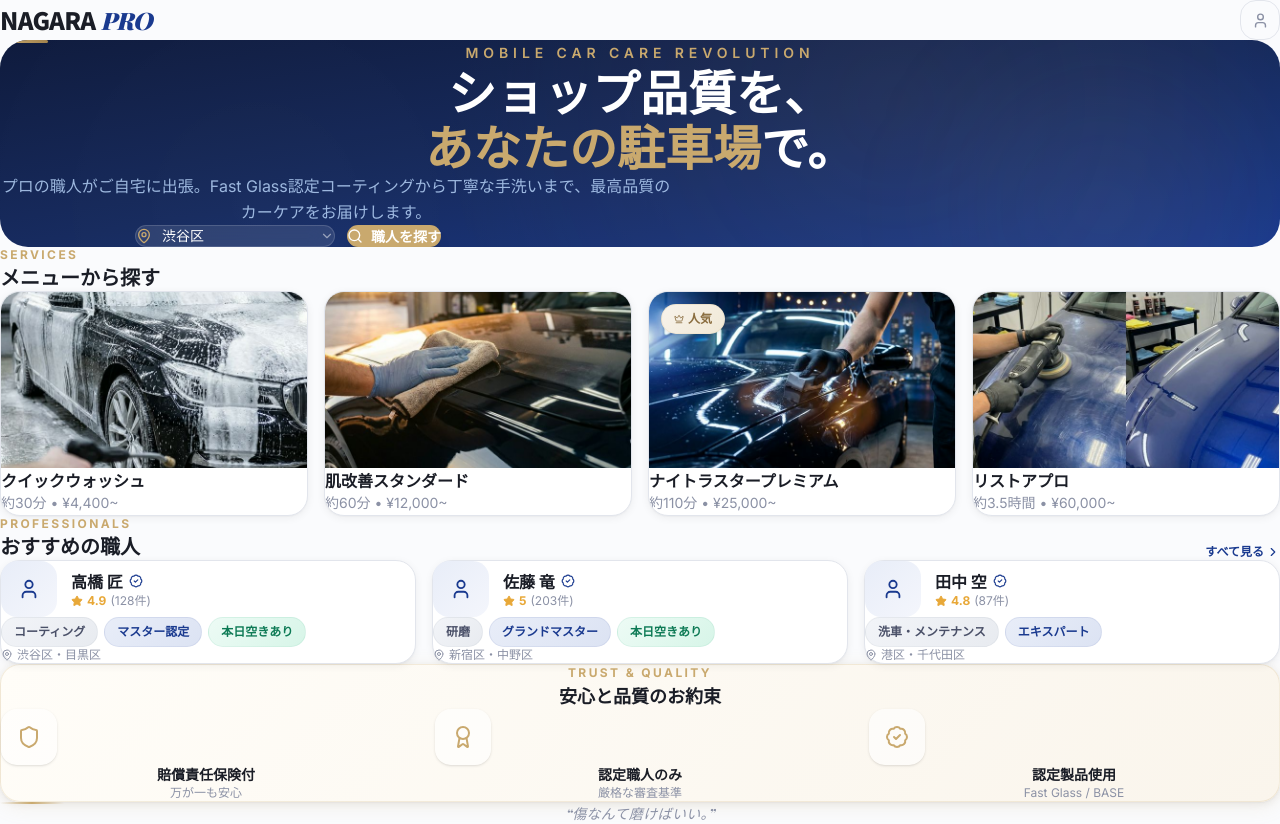
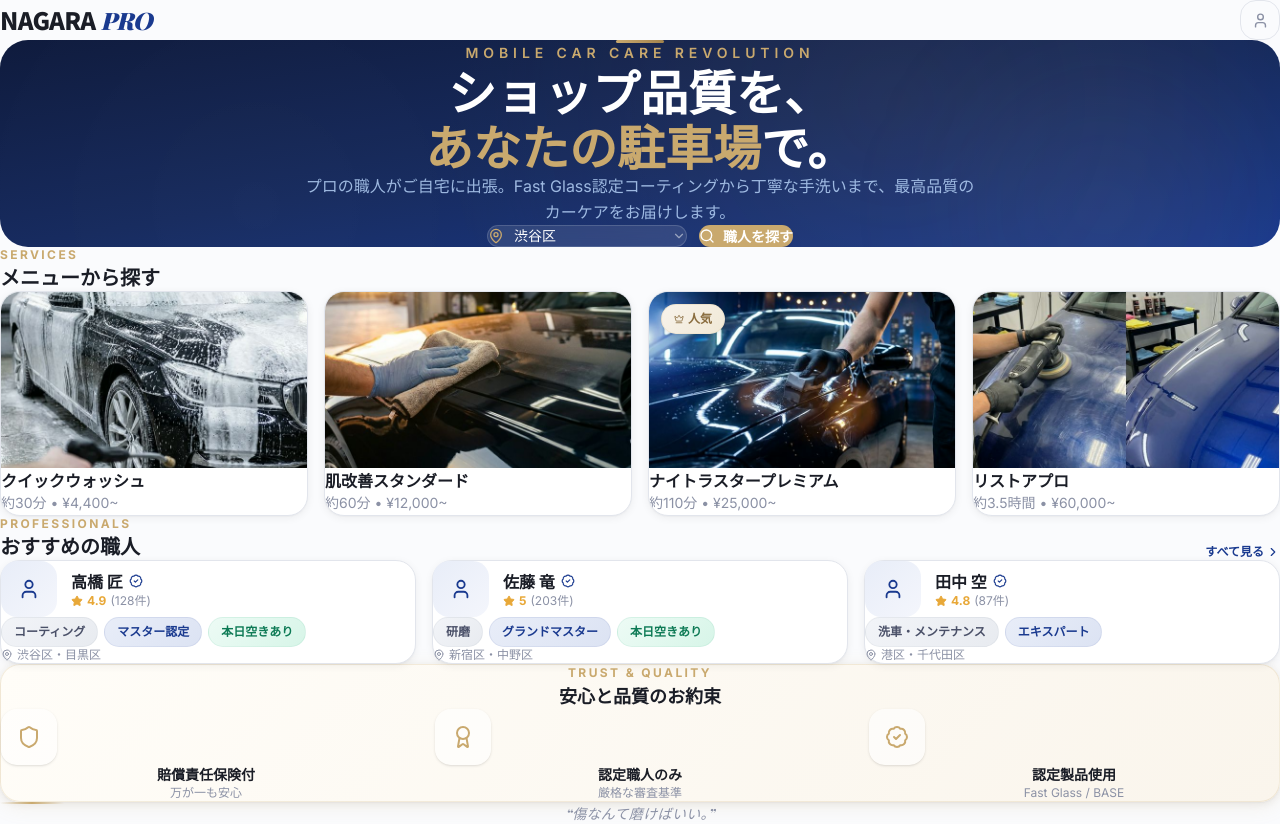
Before and after one commit to ryuji26/nagara-connect, a Next.js app: page / in a window 1280 px wide. Built offline with nearby package versions, Linux system fonts and the light colour scheme.

Commit message:
fix: ヒーローコンテンツをflex中央寄せでページ中央に配置

```diff
--- a/src/app/page.tsx
+++ b/src/app/page.tsx
@@ -68,7 +68,7 @@ export default function NagaraProPage() {
               <div className="absolute inset-0 opacity-20" style={{ backgroundImage: 'radial-gradient(circle at 70% 30%, rgba(201,169,110,0.4) 0%, transparent 50%), radial-gradient(circle at 20% 80%, rgba(255,255,255,0.1) 0%, transparent 40%)' }} />
               <div className="absolute top-6 right-8 w-72 h-72 rounded-full bg-accent-gold/5 blur-3xl animate-float" />
 
-              <div className="relative px-8 md:px-14 py-14 md:py-20 text-center">
+              <div className="relative px-8 md:px-14 py-14 md:py-20 flex flex-col items-center justify-center text-center">
                 {/* Gold accent line */}
                 <div className="w-12 h-[3px] bg-gradient-to-r from-accent-gold to-accent-gold-dark rounded-full mb-5 mx-auto" />
                 <p className="text-xs md:text-sm font-semibold tracking-[0.35em] uppercase mb-3 text-accent-gold">Mobile Car Care Revolution</p>
```
